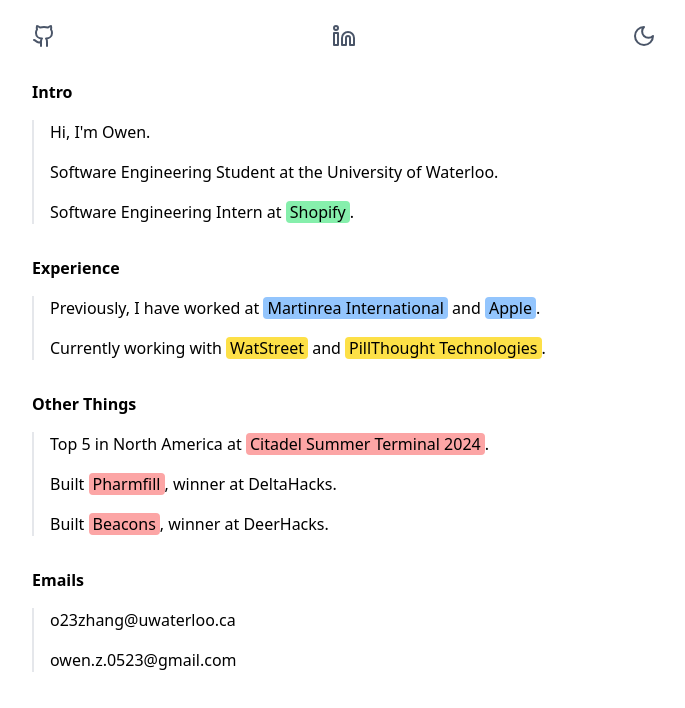
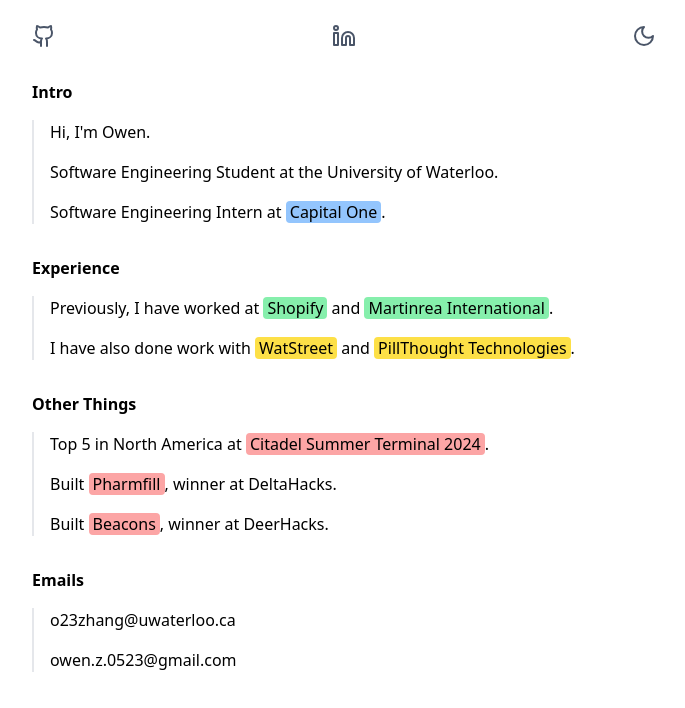
Before and after one commit to owenz0523/portfolio, a Next.js app: page / in a window 1280 px wide. Shown: the top 708 px of the page, without its empty margins (296-981 px from the left). Built offline with nearby package versions, Linux system fonts and the light colour scheme.

Commit message:
sep 2 2025 change

```diff
--- a/src/components/Portfolio.tsx
+++ b/src/components/Portfolio.tsx
@@ -74,12 +74,12 @@
           <p>
             Software Engineering Intern at{' '}
             <a
-              href="https://www.shopify.com/"
+              href="https://www.capitalone.com/"
               target="_blank"
               rel="noopener noreferrer"
-              className="bg-green-300 dark:bg-green-600 px-1 rounded text-black"
+              className="bg-blue-300 dark:bg-blue-600 px-1 rounded text-black"
             >
-              Shopify
+              Capital One
             </a>
             .
           </p>
@@ -89,26 +89,26 @@
           <p>
             Previously, I have worked at{' '}
             <a
+              href="https://www.shopify.com/"
+              target="_blank"
+              rel="noopener noreferrer"
+              className="bg-green-300 dark:bg-green-600 px-1 rounded text-black"
+            >
+              Shopify
+            </a>
+            {' '}and{' '}
+            <a
               href="https://www.martinrea.com/"
               target="_blank"
               rel="noopener noreferrer"
-              className="bg-blue-300 dark:bg-blue-600 px-1 rounded text-black"
+              className="bg-green-300 dark:bg-green-600 px-1 rounded text-black"
             >
               Martinrea International
-            </a>
-            {' '}and{' '}
-            <a
-              href="https://www.apple.com/"
-              target="_blank"
-              rel="noopener noreferrer"
-              className="bg-blue-300 dark:bg-blue-600 px-1 rounded text-black"
-            >
-              Apple
             </a>
             .
           </p>
           <p>
-            Currently working with{' '}
+            I have also done work with {' '}
             <a
               href="https://watstreet.netlify.app/"
               target="_blank"
```
